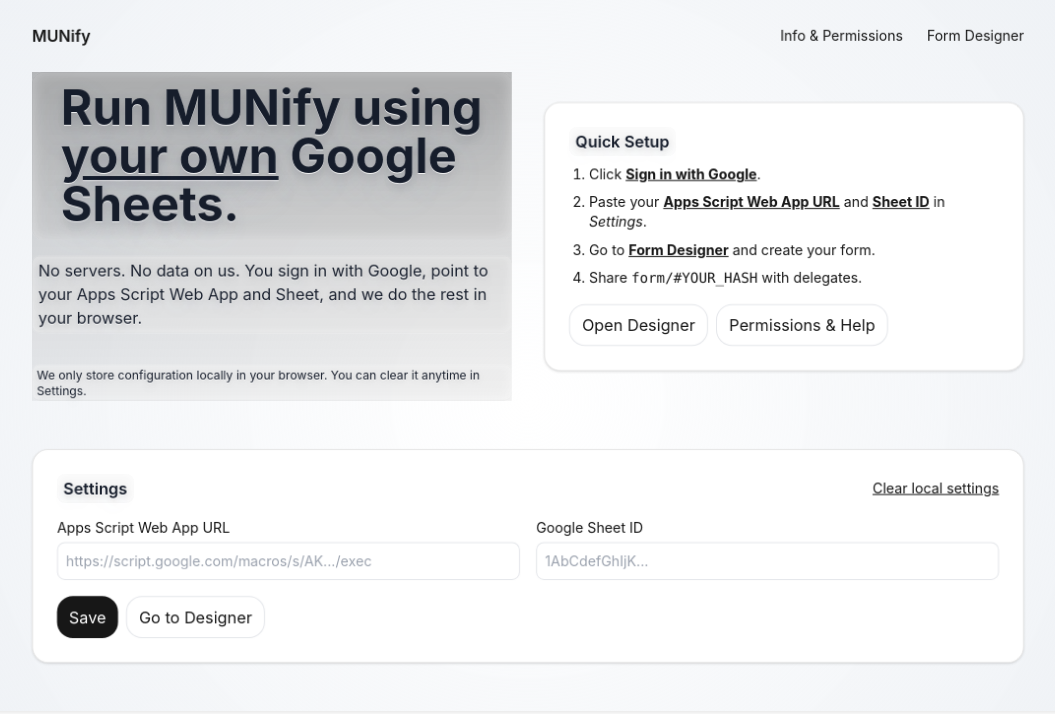
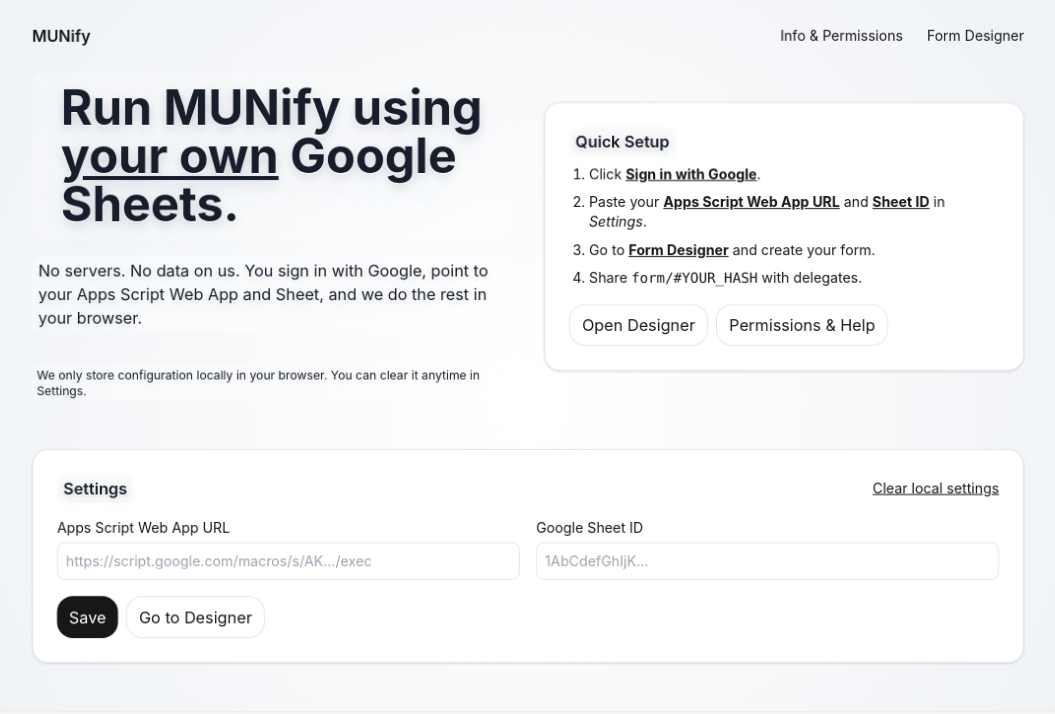
Before and after one commit to NagusameCS/MUNify, a website: page index.html in a window 1280 px wide. Shown: the top 714 px of the page, without its empty margins (112-1167 px from the left). Drawn offline with nearby package versions, Linux system fonts and the light colour scheme.

Commit message:
undo that

```diff
--- a/index.html
+++ b/index.html
@@ -27,9 +27,7 @@
   <!-- Main -->
   <main class="max-w-5xl mx-auto px-4 pop-target" style="position:relative;z-index:1;">
     <section class="grid md:grid-cols-2 gap-8 items-center">
-    <div class="relative"> <!-- wrapper for blur -->
-    <div class="hero-overlay"></div> <!-- 🔹 new subtle blur layer -->
-    <div class="space-y-4 relative z-10">
+  <div class="space-y-4">
   <h1 class="text-3xl md:text-5xl font-bold leading-tight frosted-text frosted-text--hero">
           Run MUNify using <span class="underline">your own</span> Google Sheets.
         </h1>
@@ -44,8 +42,6 @@
           You can clear it anytime in Settings.
         </p>
       </div>
-  </div>
-
       <div class="bg-white rounded-2xl shadow p-6 border border-neutral-200">
   <h2 class="font-semibold mb-2 frosted-text">Quick Setup</h2>
         <ol class="list-decimal ml-5 space-y-2 text-sm">
```
Lines whose indentation alone changed are shown as unchanged.
